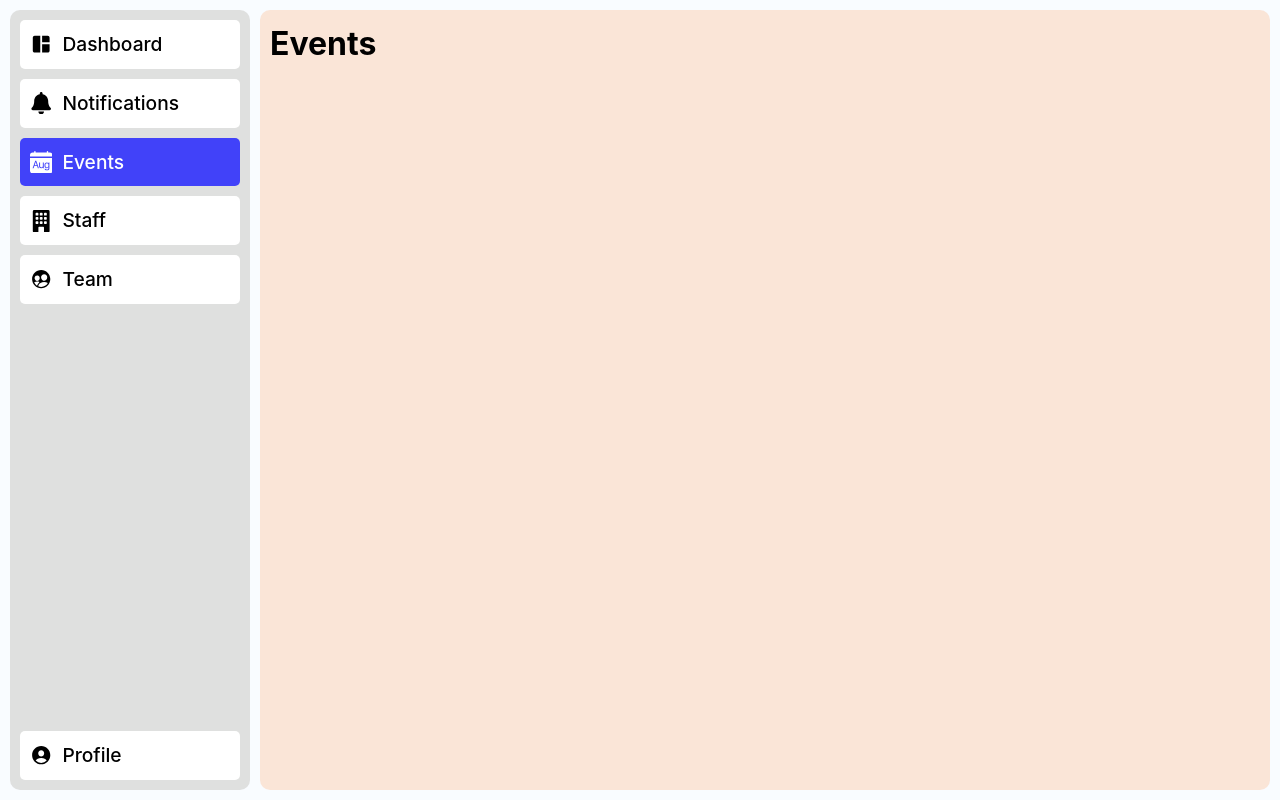
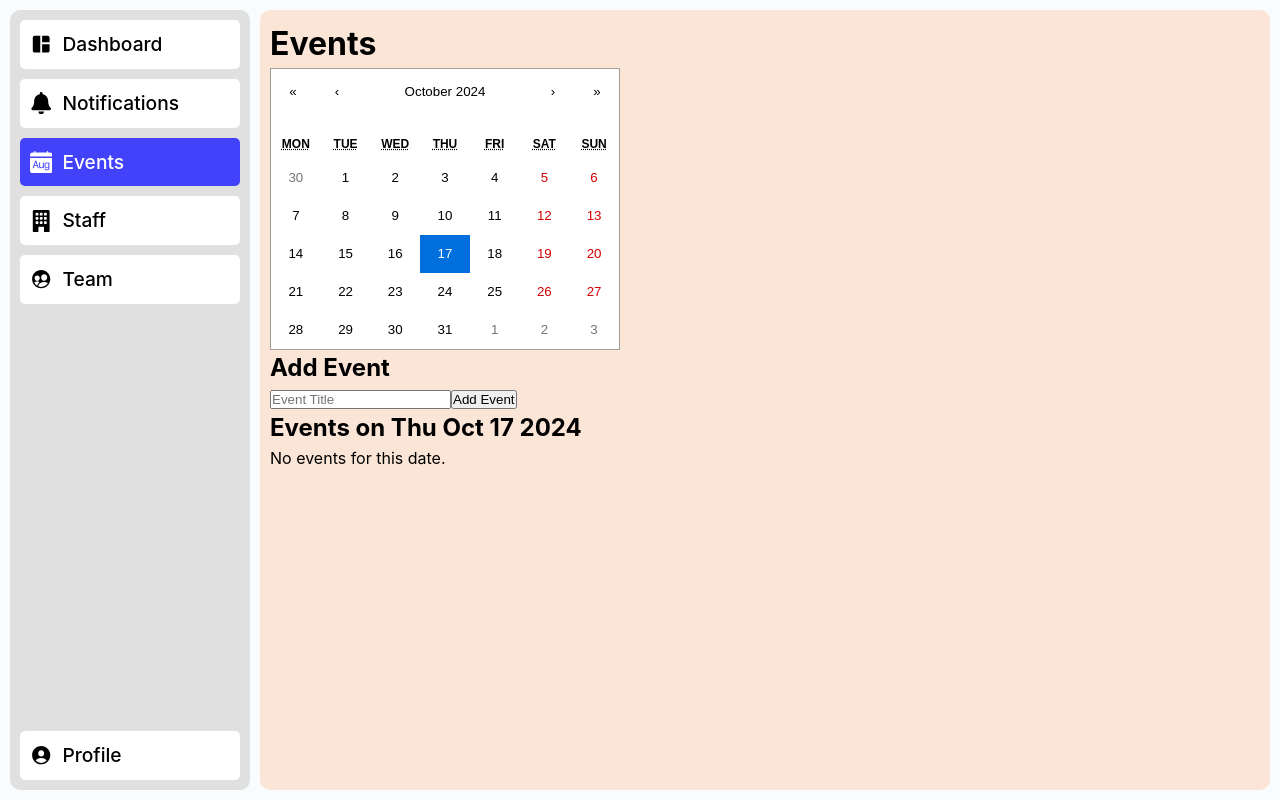
Before and after one commit to Andy-Ansong/Internal_Employee_Portal, a React (Vite) app: page /events in a window 1280 px wide. Built offline with nearby package versions, Linux system fonts and the light colour scheme.

Commit message:
feat add calendar to event page

```diff
--- a/package.json
+++ b/package.json
@@ -10,6 +10,7 @@
     "preview": "vite preview"
   },
   "dependencies": {
+    "interalemployeemanagement": "file:",
     "react": "^18.3.1",
     "react-calendar": "^5.0.0",
     "react-dom": "^18.3.1",
--- a/src/components/Sidebar/Sidebar.tsx
+++ b/src/components/Sidebar/Sidebar.tsx
@@ -33,7 +33,7 @@ const Sidebar: React.FC = () => {
                 </NavLink>
             </div>
             <div className='bottom'>
-                <NavLink className='nav-item' to='team'>
+                <NavLink className='nav-item' to='profile'>
                     <IoPersonCircle />
                     <h3>Profile</h3>
                 </NavLink>
--- a/src/pages/Events/Events.tsx
+++ b/src/pages/Events/Events.tsx
@@ -1,11 +1,122 @@
-import React from 'react'
+import React, { useState } from 'react';
+import Calendar from 'react-calendar';
+import 'react-calendar/dist/Calendar.css';
+import './styles.css'; // Import custom styles
+
+interface Event {
+    date: Date;
+    title: string;
+}
 
 const Events: React.FC = () => {
+    const [selectedDate, setSelectedDate] = useState<Date | null>(new Date());
+    const [events, setEvents] = useState<Event[]>([]);
+    const [newEvent, setNewEvent] = useState<string>('');
+    const [editingEventIndex, setEditingEventIndex] = useState<number | null>(null);
+    const [editingEventTitle, setEditingEventTitle] = useState<string>('');
+
+    // Handle day click from the calendar
+    const handleDayClick = (date: Date) => {
+        setSelectedDate(date);
+    };
+
+    // Add a new event
+    const handleAddEvent = () => {
+        if (!newEvent.trim() || !selectedDate) return;
+
+        setEvents([...events, { date: selectedDate, title: newEvent }]);
+        setNewEvent('');
+    };
+
+    // Edit an existing event
+    const handleEditEvent = (index: number) => {
+        setEditingEventIndex(index);
+        setEditingEventTitle(events[index].title);
+    };
+
+    // Save the edited event
+    const handleSaveEdit = () => {
+        if (editingEventTitle.trim() === '' || editingEventIndex === null) return;
+
+        const updatedEvents = [...events];
+        updatedEvents[editingEventIndex] = { ...updatedEvents[editingEventIndex], title: editingEventTitle };
+
+        setEvents(updatedEvents);
+        setEditingEventIndex(null);
+        setEditingEventTitle('');
+    };
+
+    // Delete an event
+    const handleDeleteEvent = (index: number) => {
+        setEvents(events.filter((_, i) => i !== index));
+    };
+
+    // Filter events by selected date
+    const eventsForSelectedDate = events.filter(
+        (event) => selectedDate && event.date.toDateString() === selectedDate.toDateString()
+    );
+
+    // Custom tile content to highlight dates with events
+    const tileContent = ({ date }: { date: Date }) => {
+        const hasEvent = events.some(event => event.date.toDateString() === date.toDateString());
+
+        return hasEvent ? (
+            <div className="event-indicator"></div>
+        ) : null;
+    };
+
     return (
-        <div className='events'>
+        <div className="events">
             <h1>Events</h1>
+            <div className="calendar">
+                <Calendar
+                    value={selectedDate}
+                    onClickDay={handleDayClick}
+                    tileContent={tileContent} // Add custom content to highlight event dates
+                />
+            </div>
+            <div className="add-event">
+                <h2>Add Event</h2>
+                <input
+                    type="text"
+                    value={newEvent}
+                    onChange={(e) => setNewEvent(e.target.value)}
+                    placeholder="Event Title"
+                />
+                <button onClick={handleAddEvent}>Add Event</button>
+            </div>
+            <div className="event-list">
+                <h2>Events on {selectedDate?.toDateString()}</h2>
+                {eventsForSelectedDate.length > 0 ? (
+                    <ul>
+                        {eventsForSelectedDate.map((event, index) => (
+                            <li key={index}>
+                                {editingEventIndex === index ? (
+                                    <>
+                                        <input
+                                            type="text"
+                                            value={editingEventTitle}
+                                            onChange={(e) => setEditingEventTitle(e.target.value)}
+                                        />
+                                        <button onClick={handleSaveEdit}>Save</button>
+                                        <button onClick={() => setEditingEventIndex(null)}>Cancel</button>
+                                    </>
+                                ) : (
+                                    <>
+                                        {event.title}
+                                        <button onClick={() => handleEditEvent(index)}>Edit</button>
+                                        <button onClick={() => handleDeleteEvent(index)}>Delete</button>
+                                    </>
+                                )}
+                            </li>
+                        ))}
+                    </ul>
+                ) : (
+                    <p>No events for this date.</p>
+                )}
+            </div>
         </div>
-    )
-}
+    );
+};
 
-export default Events
+export default Events;
--- /dev/null
+++ b/src/pages/Events/styles.css
@@ -0,0 +1,15 @@
+.react-calendar__tile {
+    position: relative;
+}
+
+.event-indicator {
+    background-color: orange;
+    width: 100%;
+    height: 100%;
+    border-radius: 50%;
+    position: absolute;
+    top: 50%;
+    left: 50%;
+    transform: translate(-50%, -50%);
+    opacity: 0.6;
+}
```
Also changed, not shown: 1 other file (tests, documents, lock files or other folders).
